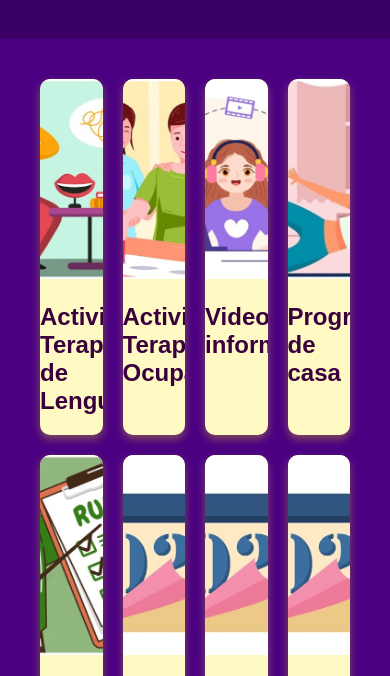
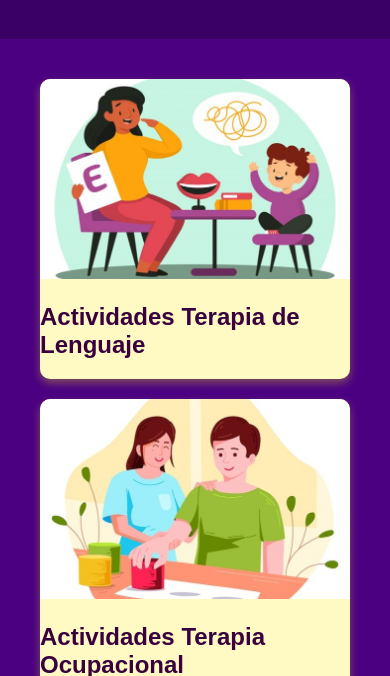
Before and after one commit to fsmfisico/paginaWeb, a plain HTML site: page index.html in a window 390 px wide. Shown: the part 118-794 px from the top of the page. Drawn offline with Linux system fonts and the light colour scheme.

Commit message:
Update styles.css

```diff
--- a/styles.css
+++ b/styles.css
@@ -16,9 +16,9 @@ header {
 
 .contenedor {
     display: grid;
-    grid-template-columns: repeat(4, 1fr); /* 4 columnas fijas */
     gap: 20px;
     padding: 40px;
+    grid-template-columns: repeat(auto-fit, minmax(250px, 1fr));
 }
 
 .tarjeta {
@@ -49,3 +49,15 @@ header {
     transform: scale(1.05);       /* Zoom leve */
     filter: brightness(1.1);      /* Brillo suave */
 }
+
+@media (max-width: 1024px) {
+    .contenedor {
+        grid-template-columns: repeat(2, 1fr);
+    }
+}
+
+@media (max-width: 600px) {
+    .contenedor {
+        grid-template-columns: 1fr;
+    }
+}
```
